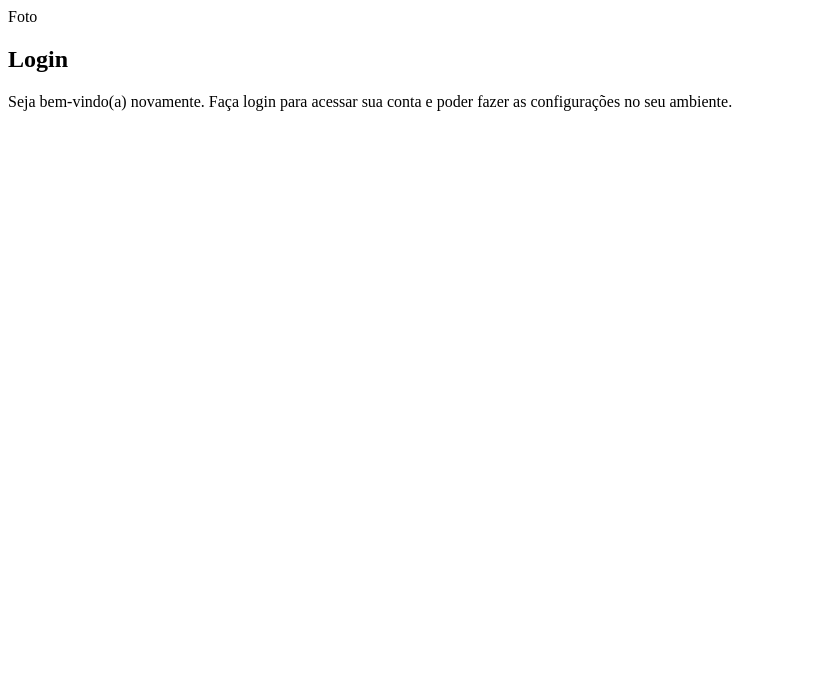
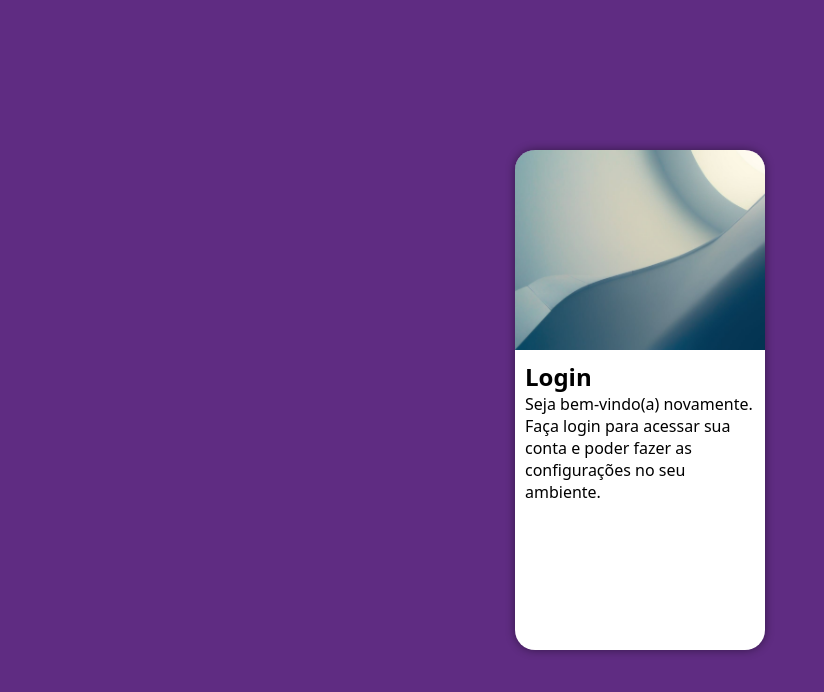
Before and after one commit to joalyssonsouza/projeto-login, a plain HTML site: page index.html in a window 1280 px wide. Shown: the whole page, without its empty margins (0-824 px from the left). Drawn offline with Linux system fonts and the light colour scheme.

Commit message:
atualizando o projeto

```diff
--- a/estilos/style.css
+++ b/estilos/style.css
@@ -5,3 +5,49 @@
   verde: #49a09d
   lilás: #5f2c82
 */
+
+* {
+  font-family: system-ui, -apple-system, BlinkMacSystemFont, 'Segoe UI', Roboto, Oxygen, Ubuntu, Cantarell, 'Open Sans', 'Helvetica Neue', sans-serif;
+  padding: 0px;
+  margin: 0px;
+  box-sizing: border-box;
+}
+
+body, html {
+  background-color:  #5f2c82;
+  height: 100vh;
+  width: 100vw;
+}
+
+main {
+  position: relative;
+  height: 100vh;
+  width: 100vw;
+}
+
+section#login {
+  position: absolute;
+  top: 50%;
+  left: 50%;
+  transform: translate(-50%, -50%);
+  overflow: hidden;
+
+  background-color: white;
+  width: 250px;
+  height: 500px;
+  border-radius: 20px;
+  box-shadow:  0px 0px 10px rgba(0, 0, 0, 0.442);
+}
+
+section#login > div#imagem {
+  display: block;
+  background: #5f2c82 url(../imagens/pexels-jplenio-1103970.jpg) no-repeat;
+  background-size: cover;
+  background-position: unset;
+  height: 200px;
+}
+
+section#login > div#formulario {
+  display: block;
+  padding: 10px;
+}
--- a/index.html
+++ b/index.html
@@ -10,7 +10,7 @@
     <main>
        <section id="login">
         <div id="imagem">
-            Foto
+         <!--Aqui vai a imagem nas CSS -->
         </div>
         <div id="formulario">
            <h1>Login</h1>
```
